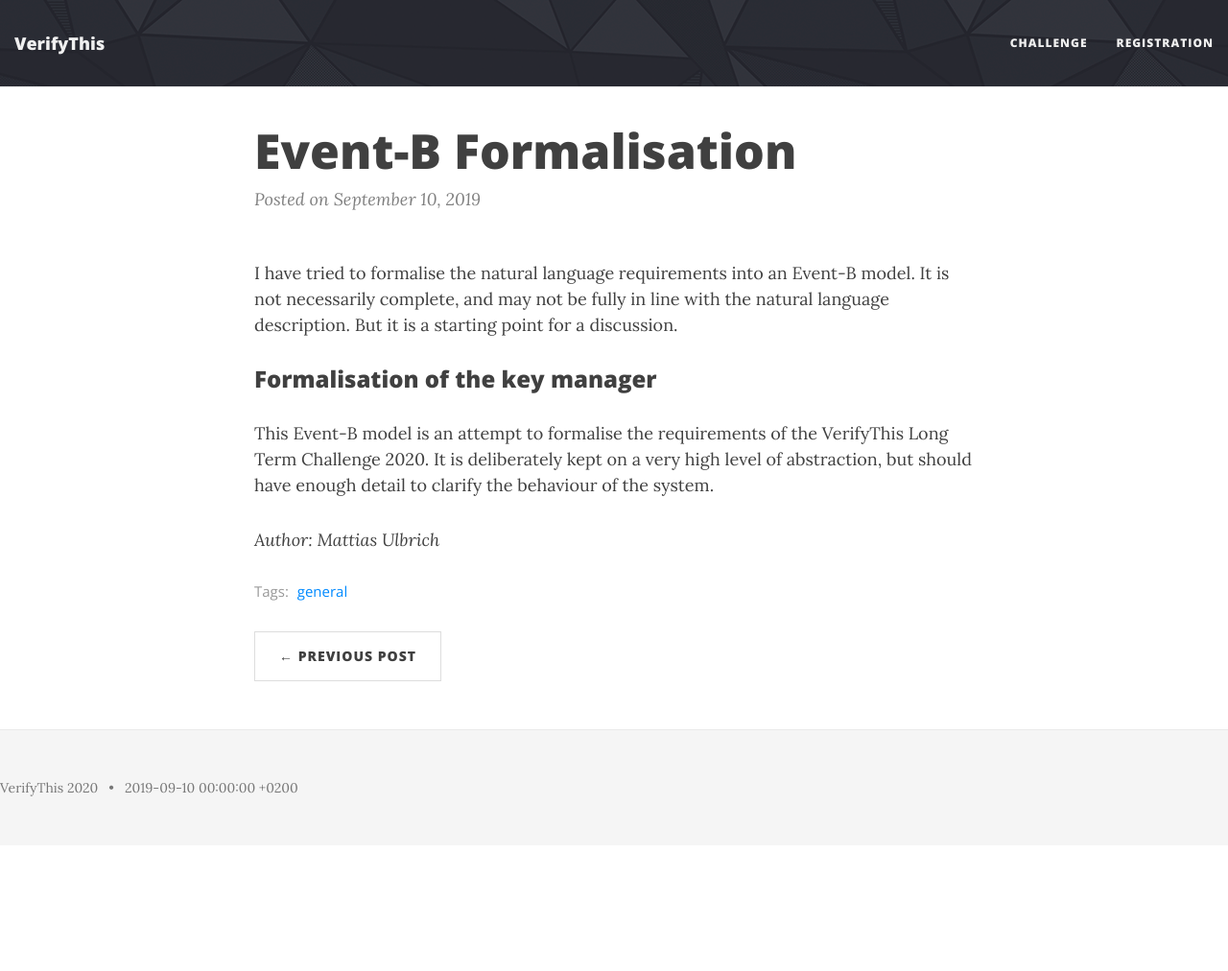
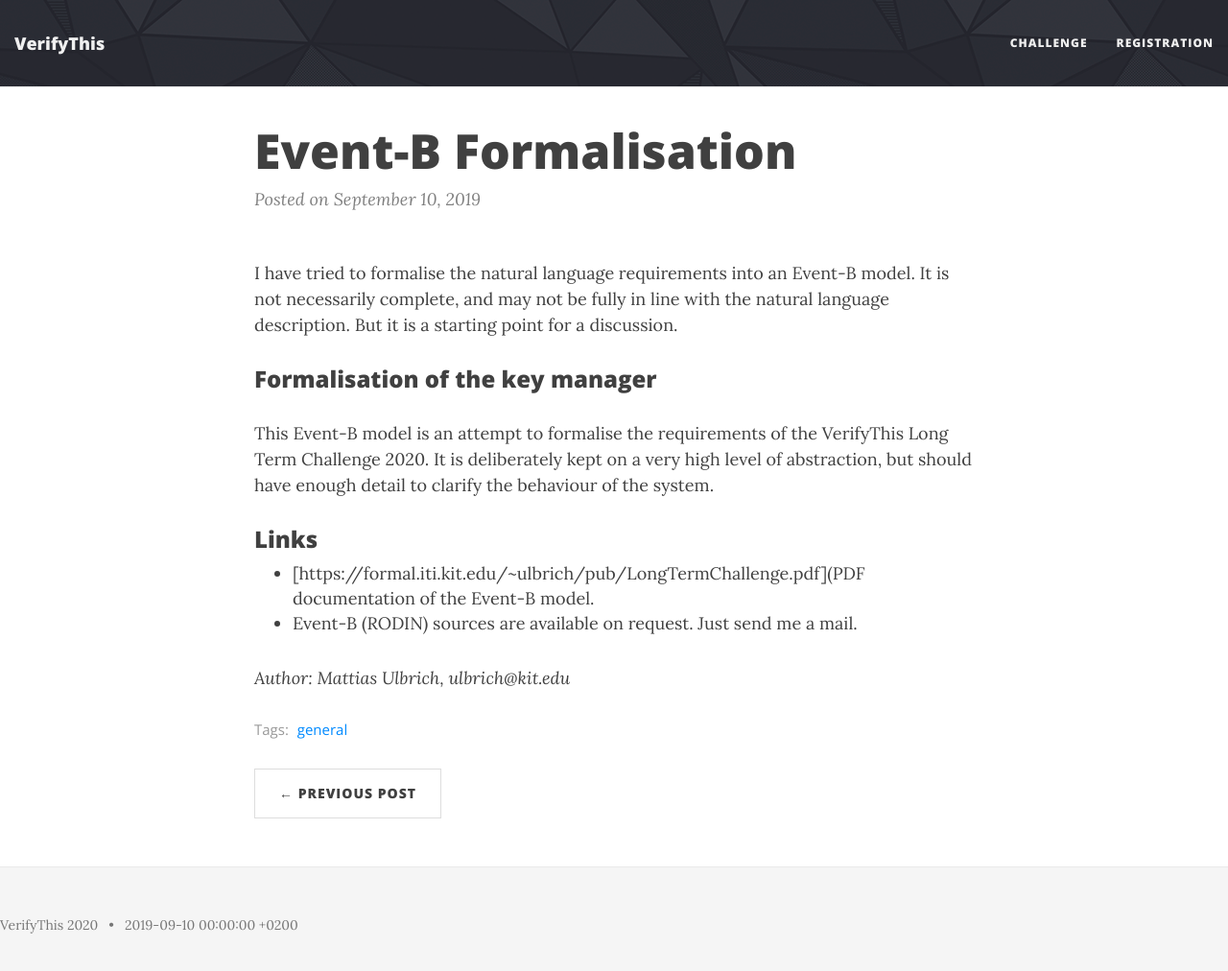
Before and after one commit to verifythis/verifythis.github.io, a Jekyll site: the page built from _posts/2019-09-10-eventb.md, in a window 1280 px wide and 1024 px high. Shown: the top 1012 px of the window at 96% size. Built offline with Jekyll 4.4.1, drawn with Linux system fonts in a browser that asks for light colours.

Commit message:
adding a link to event-B pdf

```diff
--- a/_posts/2019-09-10-eventb.md
+++ b/_posts/2019-09-10-eventb.md
@@ -18,4 +18,9 @@ VerifyThis Long Term Challenge 2020. It is deliberately kept on a very
 high level of abstraction, but should have enough detail to clarify
 the behaviour of the system.
 
-*Author: Mattias Ulbrich*
+### Links
+
+* [https://formal.iti.kit.edu/~ulbrich/pub/LongTermChallenge.pdf](PDF documentation of the Event-B model.
+* Event-B (RODIN) sources are available on request. Just send me a mail.
+
+*Author: Mattias Ulbrich, ulbrich@kit.edu*
```
